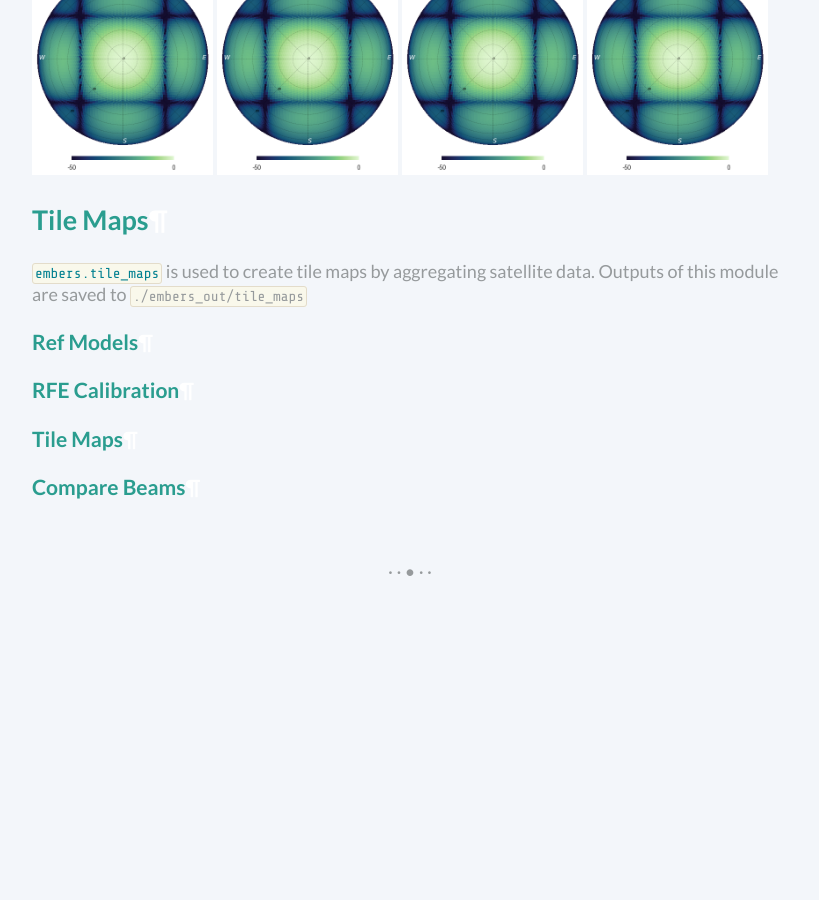
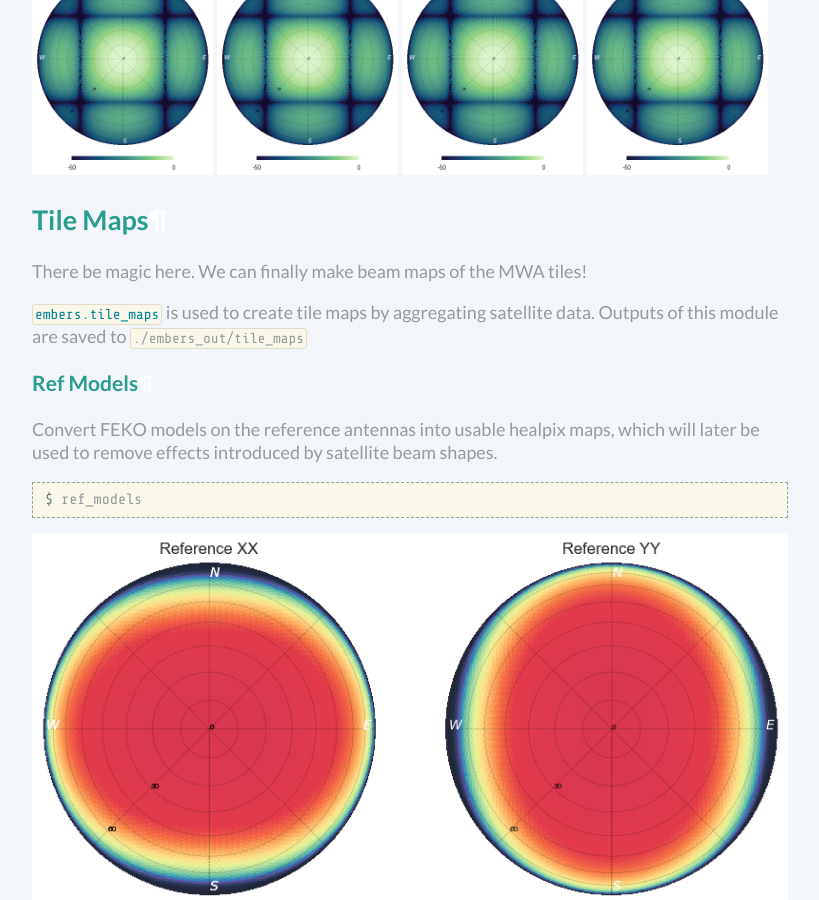
Before and after one commit to amanchokshi/EMBERS, a Sphinx documentation site: the page built from docs/embersbyexample.rst, in a window 1280 px wide and 900 px high, scrolled down 13037 px. Shown: the whole window, without its empty margins (230-1049 px from the left). Built offline with Sphinx 7.4.7, drawn with Linux system fonts in a browser that asks for light colours; before the commit the page ends 13620 px from its top, so only the background shows below that.

Commit message:
Completed examples for ref models section

```diff
--- a/docs/embersbyexample.rst
+++ b/docs/embersbyexample.rst
@@ -347,10 +347,21 @@ using the `MWA Primay Beam <https://github.com/MWATelescope/mwa_pb>`_ GitHub rep
 
 Tile Maps
 ---------
+There be magic here. We can finally make beam maps of the MWA tiles!
+
 :mod:`embers.tile_maps` is used to create tile maps by aggregating satellite data. Outputs of this module are saved to :samp:`./embers_out/tile_maps`
 
 Ref Models
 ^^^^^^^^^^
+Convert FEKO models on the reference antennas into usable healpix maps, which will later be used to remove effects introduced by satellite beam shapes.
+
+.. code-block:: console
+
+    $ ref_models
+
+.. image:: _static/imgs/reproject_dipole_models.png
+   :width: 100%
+
 
 RFE Calibration
 ^^^^^^^^^^^^^^^
```
Also changed, not shown: docs/_static/imgs/reproject_dipole_models.png (added).
